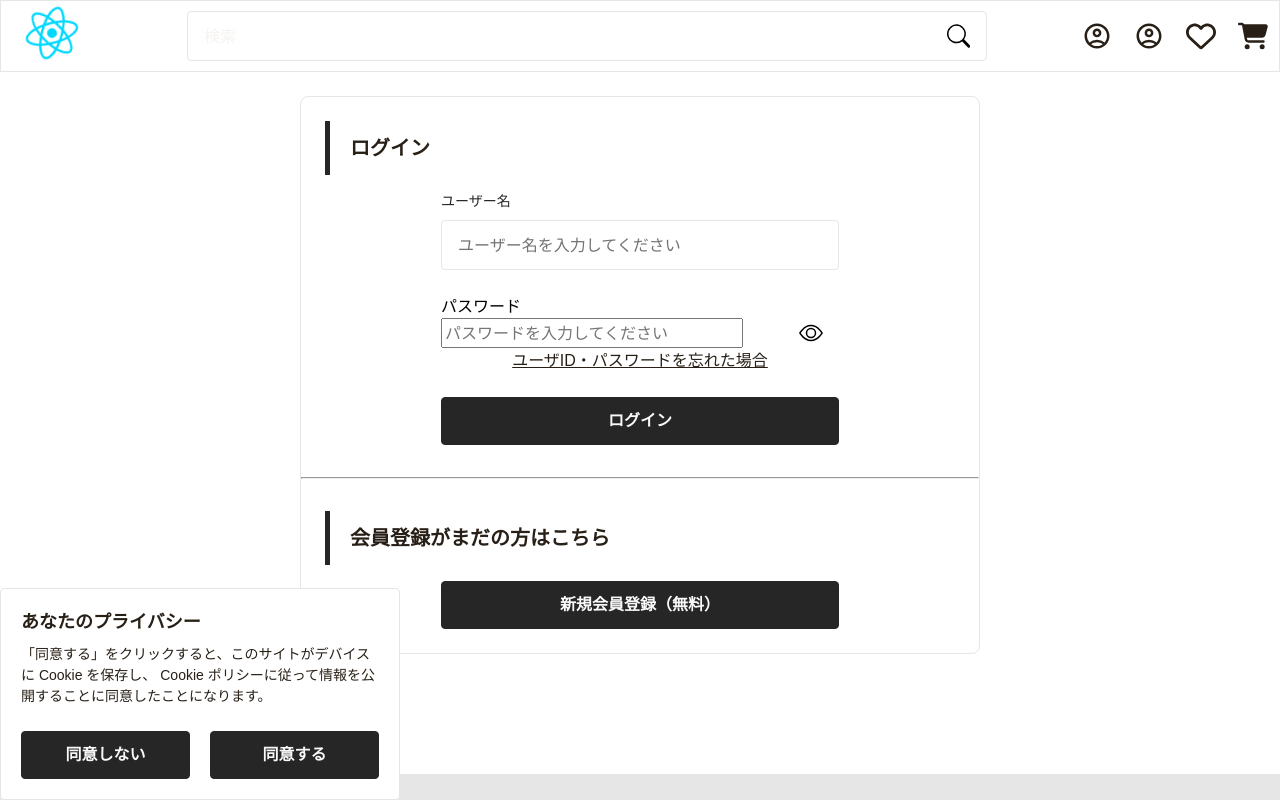
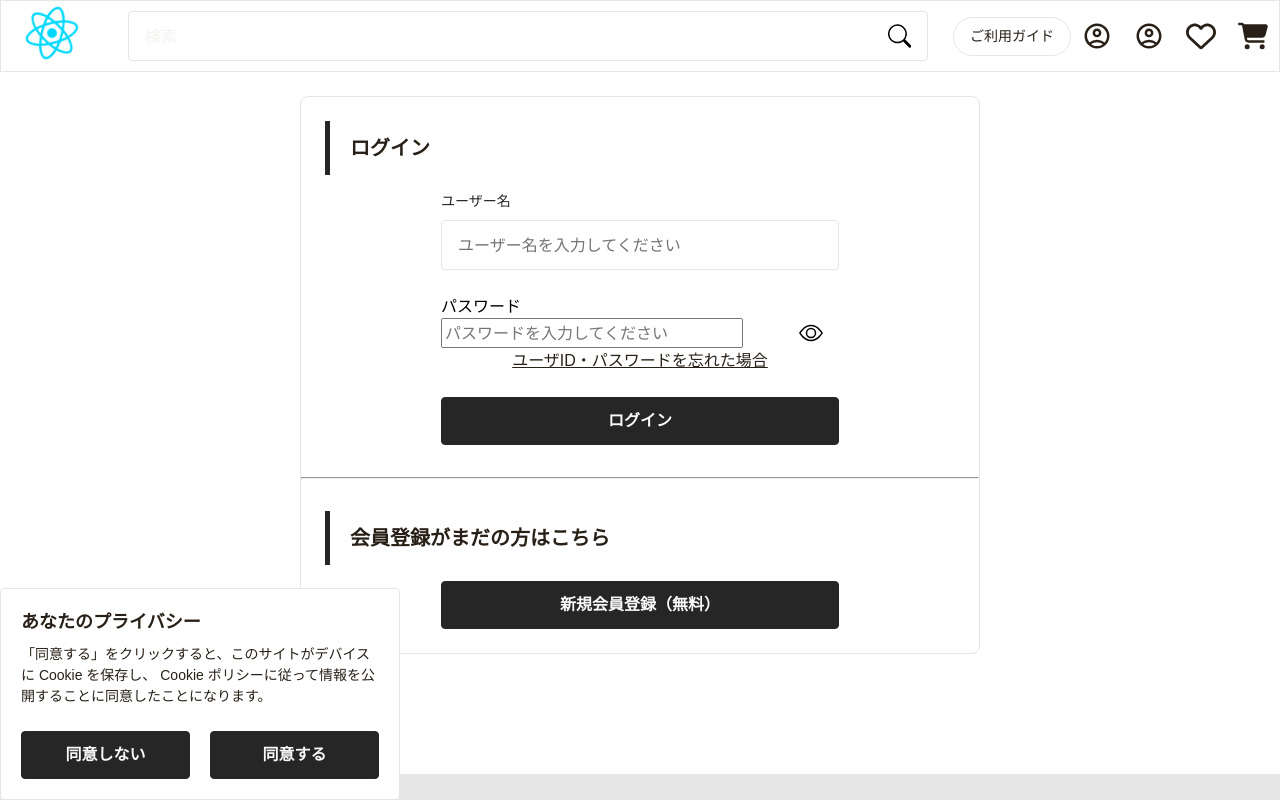
Before and after one commit to Leopard0505/furniture-ec-front-v2, a React (Vite) app: page /login in a window 1280 px wide. Shown: the top 800 px of the page. Built offline with nearby package versions, Linux system fonts and the light colour scheme.

Commit message:
#81 fix: ヘッダーにご利用ガイドのリンクを追加した

```diff
--- a/src/components/ButtonLink/ButtonLink.tsx
+++ b/src/components/ButtonLink/ButtonLink.tsx
@@ -1,18 +1,22 @@
 
 import { Link } from 'react-router';
 import styles from './ButtonLink.module.scss';
+import classNames from 'classnames';
 
 interface ButtonLinkProps {
   to: string;
   text: string;
+  white?: boolean;
+  className?: string;
   onClick?: () => void;
 }
 
 export function ButtonLink(props: ButtonLinkProps) {
+  const convertClassName = classNames(styles.link, props.white ? styles.white : null, props.className);
 
   return (
     <Link
-      className={styles.link}
+      className={convertClassName}
       to={props.to}
       onClick={props.onClick}>
       {props.text}
--- a/src/components/Header/Header.module.scss
+++ b/src/components/Header/Header.module.scss
@@ -41,6 +41,8 @@
   }
 
   &PrimaryFunction {
+    display: flex;
+
     .items {
       margin: 0;
       padding: 0;
--- a/src/components/Header/Header.tsx
+++ b/src/components/Header/Header.tsx
@@ -7,6 +7,7 @@ import { HeaderTextFavoriteButton } from '../HeaderTextFavoriteButton/HeaderText
 import { HeaderTextCartShoppingButton } from '../HeaderTextCartShoppingButton/HeaderTextCartShoppingButton';
 import { SearchField } from "../SearchField/SearchField";
 import { useSearch } from "../../hooks/useSearch";
+import { UserGuideButtonForHeader } from '../UserGuideButtonForHeader/UserGuideButtonForHeader';
 
 export default function Header() {
   const { word, setWord, search } = useSearch();
@@ -18,6 +19,7 @@ export default function Header() {
       </Link>
       <SearchField word={word} onChange={(value) => setWord(value)} handleSearch={search} />
       <div className={styles.headerPrimaryFunction}>
+        <UserGuideButtonForHeader />
         <ul className={styles.items}>
           <li className={styles.item}>
             <HeaderTextLoginButton />
--- /dev/null
+++ b/src/components/UserGuideButtonForHeader/UserGuideButtonForHeader.module.scss
@@ -0,0 +1,16 @@
+.user__guide__button__container {
+  display: flex;
+  align-items: center;
+  justify-content: center;
+}
+
+.user__guide__button {
+  height: auto;
+  padding: 8px 16px;
+  border-radius: 25px;
+  font-family: var(--font-family);
+  font-style: normal;
+  font-weight: 400;
+  font-size: 14px;
+  line-height: 1.5;
+}
--- /dev/null
+++ b/src/components/UserGuideButtonForHeader/UserGuideButtonForHeader.tsx
@@ -0,0 +1,12 @@
+import { PATH } from '../../constants/path';
+import { ButtonLink } from '../ButtonLink/ButtonLink';
+
+import styles from './UserGuideButtonForHeader.module.scss';
+
+export function UserGuideButtonForHeader() {
+  return (
+    <div className={styles.user__guide__button__container}>
+      <ButtonLink className={styles.user__guide__button} to={PATH.GUIDE()} text='ご利用ガイド' white onClick={() => { }} />
+    </div>
+  );
+}
--- a/src/constants/path.ts
+++ b/src/constants/path.ts
@@ -11,4 +11,5 @@ export const PATH = {
   ME_ORDERS: () => "/me/orders",
   ME_ORDERS_ORDER_ID: (id: string) => `/me/orders/${id}`,
   CONTACT: () => "/contact",
+  GUIDE: () => "/guide",
 };
```
